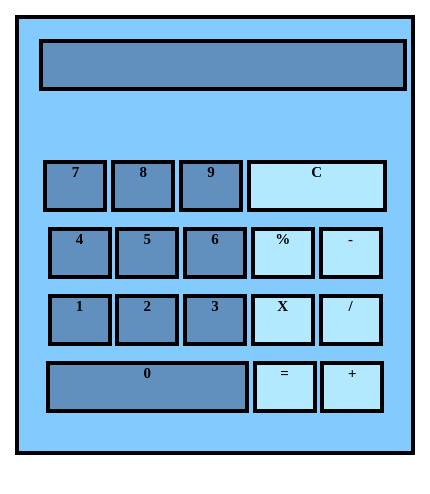
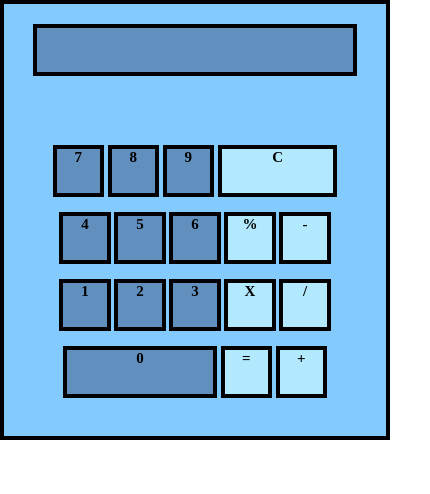
Before and after one commit to Scrirock/calculatrice, a plain HTML site: page index.html in a window 390 px wide. Shown: the whole page, 430 px wide, since content can reach past the window. Drawn offline with Linux system fonts and the light colour scheme.

Commit message:
responsive

```diff
--- a/style.css
+++ b/style.css
@@ -33,19 +33,19 @@ div{
 #screen{
     margin-top: 0;
     margin-bottom: 5rem;
-    width: 368px;
+    width: 95%;
 }
 
 #button0{
-    width: 203px;
+    width: 45%;
 }
 
 .simple{
-    width: 64px;
+    width: 15%;
 }
 
 .double{
-    width: 140px;
+    width: 35%;
 }
 
 .choix{
@@ -63,3 +63,10 @@ div{
 .block{
     border: none;
 }
+
+@media screen and (max-width: 600px){
+    #container{
+        width: 100%;
+        margin: 0;
+    }
+}
```
